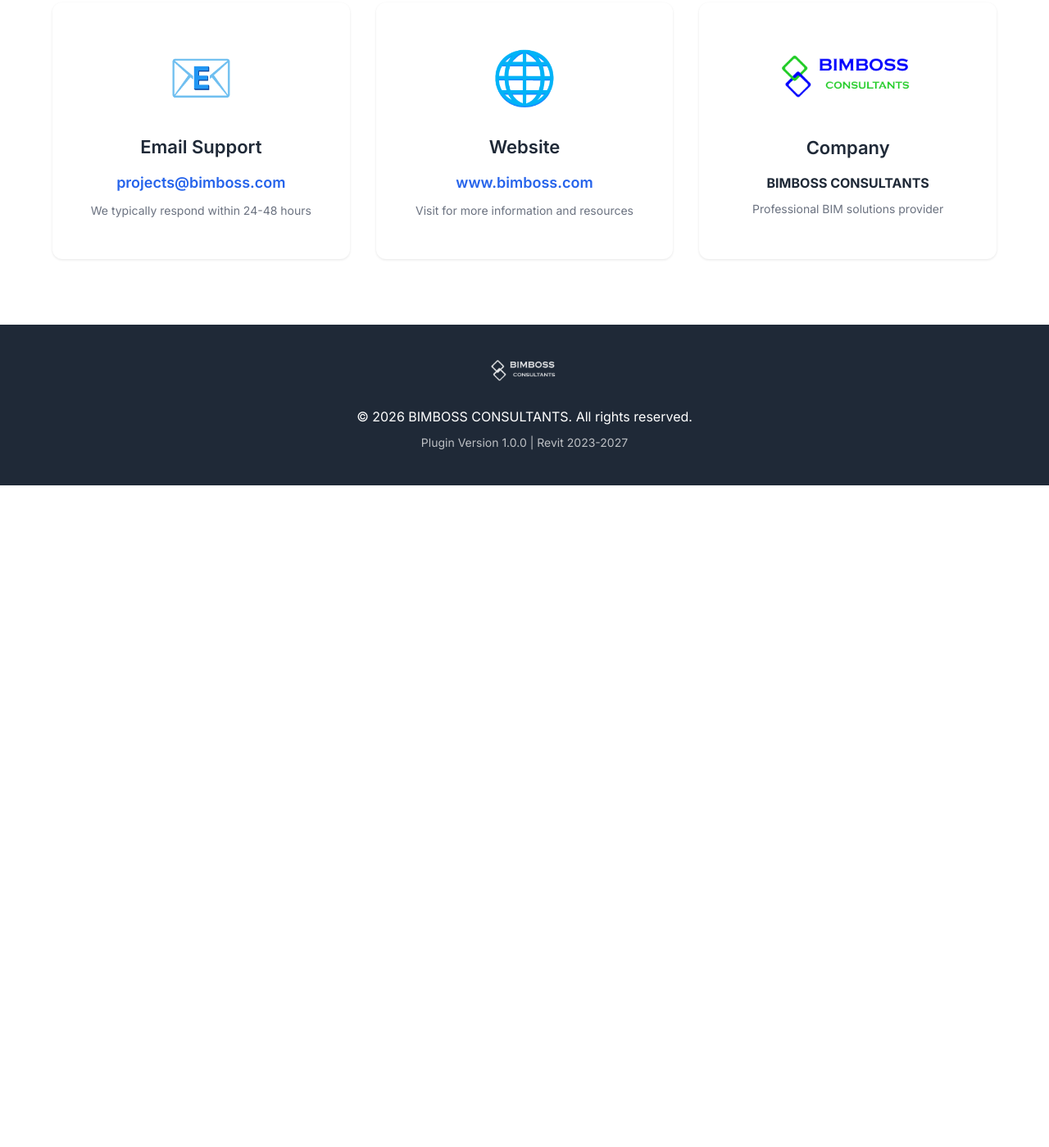
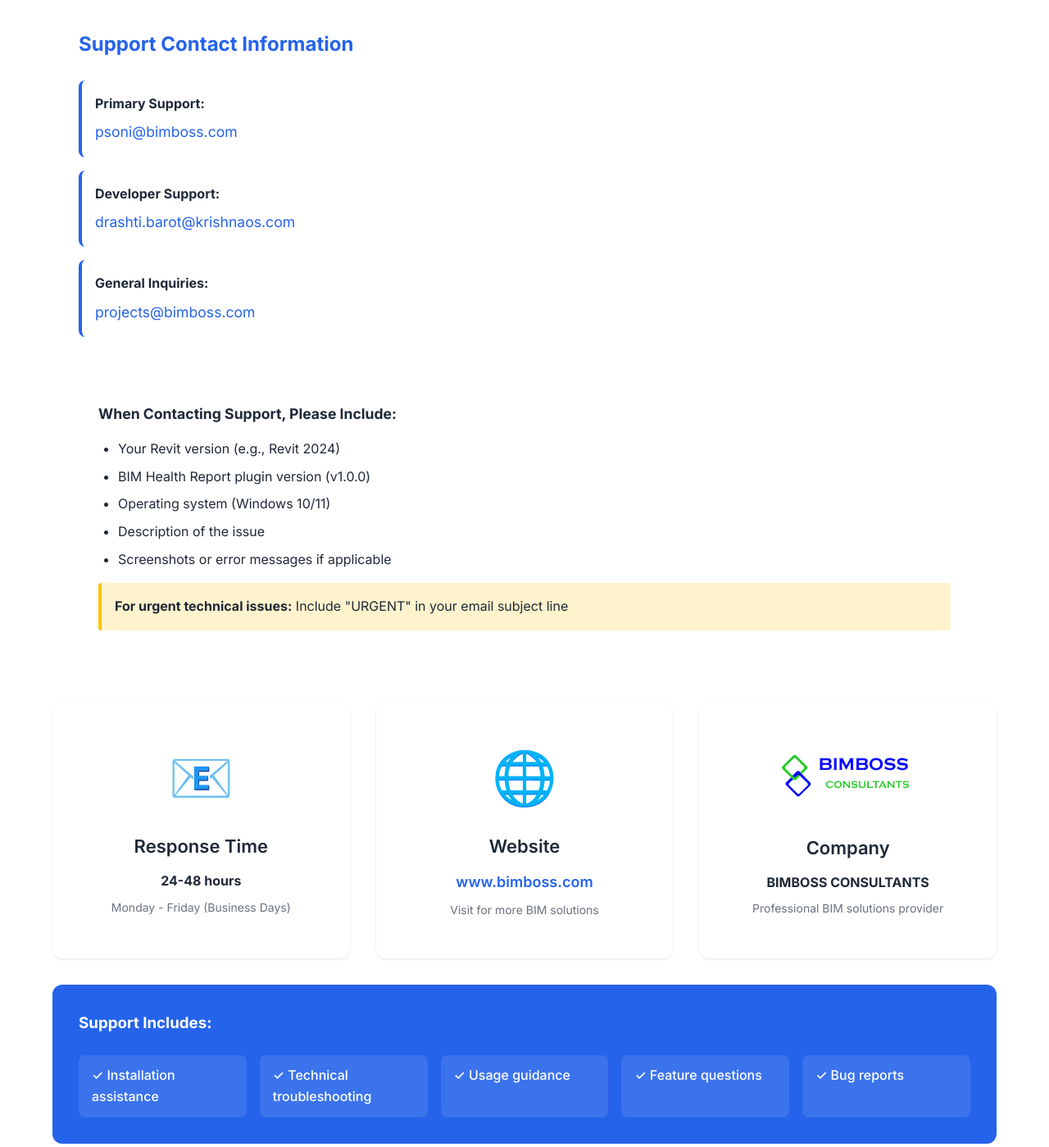
Before and after one commit to Harshb1112/bim-health-report-help, a website: page public/index.html in a window 1280 px wide. Shown: the part 3563-4962 px from the top of the page at 82% size. Before the commit the page ends 4155 px from the top, so only its background shows below. Drawn offline with Linux system fonts and the light colour scheme; no server answers.

Commit message:
Update support contact information with proper email addresses

```diff
--- a/public/index.html
+++ b/public/index.html
@@ -196,18 +196,49 @@
     <section class="section">
         <div class="container">
             <h2>📞 Contact & Support</h2>
+
+            <div class="support-info">
+                <h3>Support Contact Information</h3>
+                <div class="support-emails">
+                    <div class="support-item">
+                        <strong>Primary Support:</strong>
+                        <a href="mailto:psoni@bimboss.com">psoni@bimboss.com</a>
+                    </div>
+                    <div class="support-item">
+                        <strong>Developer Support:</strong>
+                        <a href="mailto:drashti.barot@krishnaos.com">drashti.barot@krishnaos.com</a>
+                    </div>
+                    <div class="support-item">
+                        <strong>General Inquiries:</strong>
+                        <a href="mailto:projects@bimboss.com">projects@bimboss.com</a>
+                    </div>
+                </div>
+
+                <div class="support-guidelines">
+                    <h4>When Contacting Support, Please Include:</h4>
+                    <ul>
+                        <li>Your Revit version (e.g., Revit 2024)</li>
+                        <li>BIM Health Report plugin version (v1.0.0)</li>
+                        <li>Operating system (Windows 10/11)</li>
+                        <li>Description of the issue</li>
+                        <li>Screenshots or error messages if applicable</li>
+                    </ul>
+                    <p class="urgent-note"><strong>For urgent technical issues:</strong> Include "URGENT" in your email subject line</p>
+                </div>
+            </div>
+
             <div class="contact-grid">
                 <div class="contact-card">
                     <div class="contact-icon">📧</div>
-                    <h3>Email Support</h3>
-                    <p><a href="mailto:projects@bimboss.com">projects@bimboss.com</a></p>
-                    <p class="contact-note">We typically respond within 24-48 hours</p>
+                    <h3>Response Time</h3>
+                    <p><strong>24-48 hours</strong></p>
+                    <p class="contact-note">Monday - Friday (Business Days)</p>
                 </div>
                 <div class="contact-card">
                     <div class="contact-icon">🌐</div>
                     <h3>Website</h3>
                     <p><a href="https://www.bimboss.com" target="_blank">www.bimboss.com</a></p>
-                    <p class="contact-note">Visit for more information and resources</p>
+                    <p class="contact-note">Visit for more BIM solutions</p>
                 </div>
                 <div class="contact-card">
                     <div class="contact-icon-img">
@@ -216,6 +247,17 @@
                     <h3>Company</h3>
                     <p><strong>BIMBOSS CONSULTANTS</strong></p>
                     <p class="contact-note">Professional BIM solutions provider</p>
+                </div>
+            </div>
+
+            <div class="support-includes">
+                <h3>Support Includes:</h3>
+                <div class="support-features">
+                    <div class="support-feature">✓ Installation assistance</div>
+                    <div class="support-feature">✓ Technical troubleshooting</div>
+                    <div class="support-feature">✓ Usage guidance</div>
+                    <div class="support-feature">✓ Feature questions</div>
+                    <div class="support-feature">✓ Bug reports</div>
                 </div>
             </div>
         </div>
--- a/public/styles.css
+++ b/public/styles.css
@@ -399,3 +399,103 @@ td a:hover {
         padding: 12px;
     }
 }
+
+/* Support Section */
+.support-info {
+    background: var(--light);
+    border-radius: 12px;
+    padding: 2rem;
+    margin-bottom: 2rem;
+}
+
+.support-info h3 {
+    color: var(--primary);
+    margin-bottom: 1.5rem;
+    font-size: 1.5rem;
+}
+
+.support-info h4 {
+    color: var(--dark);
+    margin: 1.5rem 0 1rem;
+    font-size: 1.1rem;
+}
+
+.support-emails {
+    display: grid;
+    gap: 1rem;
+    margin-bottom: 2rem;
+}
+
+.support-item {
+    padding: 1rem;
+    background: white;
+    border-radius: 8px;
+    border-left: 4px solid var(--primary);
+}
+
+.support-item strong {
+    display: block;
+    margin-bottom: 0.5rem;
+    color: var(--dark);
+}
+
+.support-item a {
+    color: var(--primary);
+    text-decoration: none;
+    font-size: 1.1rem;
+}
+
+.support-item a:hover {
+    text-decoration: underline;
+}
+
+.support-guidelines {
+    background: white;
+    padding: 1.5rem;
+    border-radius: 8px;
+    margin-top: 1.5rem;
+}
+
+.support-guidelines ul {
+    margin: 1rem 0;
+    padding-left: 1.5rem;
+}
+
+.support-guidelines li {
+    margin: 0.5rem 0;
+    color: var(--text);
+}
+
+.urgent-note {
+    background: #fff3cd;
+    border-left: 4px solid #ffc107;
+    padding: 1rem;
+    margin-top: 1rem;
+    border-radius: 4px;
+}
+
+.support-includes {
+    background: var(--primary);
+    color: white;
+    padding: 2rem;
+    border-radius: 12px;
+    margin-top: 2rem;
+}
+
+.support-includes h3 {
+    color: white;
+    margin-bottom: 1.5rem;
+}
+
+.support-features {
+    display: grid;
+    grid-template-columns: repeat(auto-fit, minmax(200px, 1fr));
+    gap: 1rem;
+}
+
+.support-feature {
+    padding: 0.75rem 1rem;
+    background: rgba(255, 255, 255, 0.1);
+    border-radius: 8px;
+    font-weight: 500;
+}
```
